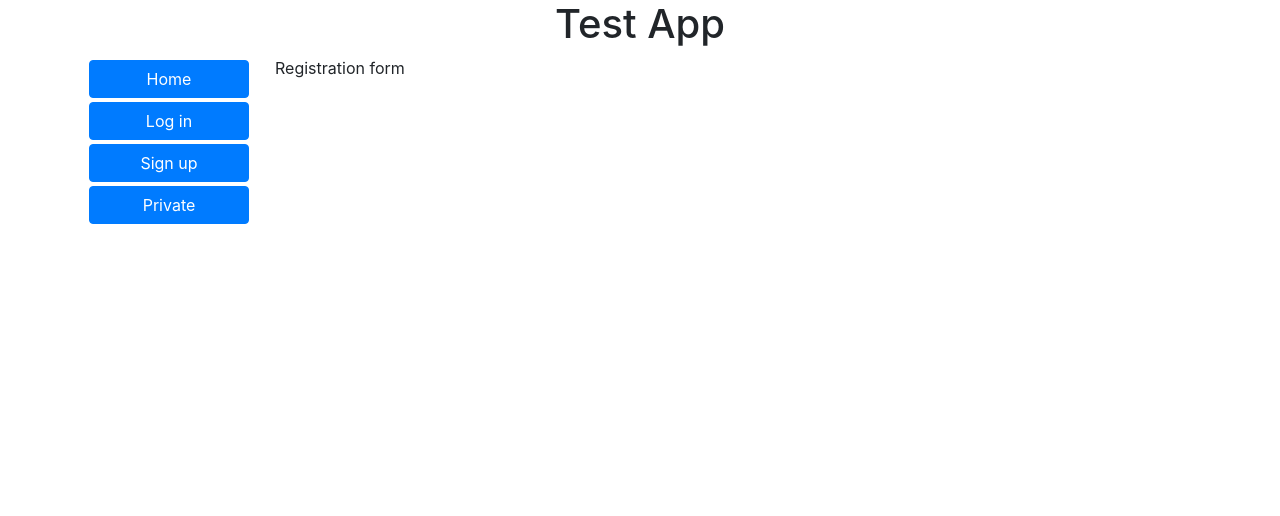
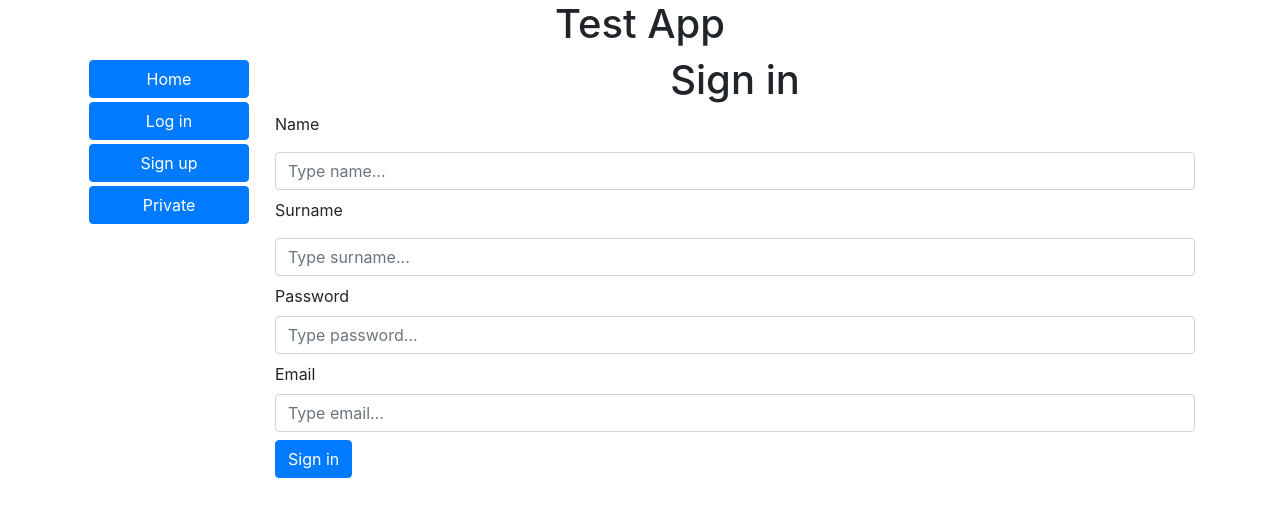
Before and after one commit to gzacharski/simple-app-react-spring-jwt, a React (Create React App) app in the folder front-end/: page /sign-up in a window 1280 px wide. Shown: the top 516 px of the page. Built offline with nearby package versions, Linux system fonts and the light colour scheme.

Commit message:
Add registration form and its test

```diff
--- a/front-end/src/main/components/forms/RegistrationForm.tsx
+++ b/front-end/src/main/components/forms/RegistrationForm.tsx
@@ -1,9 +1,94 @@
-import React from 'react'
+import React, { useState } from "react";
+import axios from "axios";
+import { userServiceUrl } from "src/main/data/urls";
 
 export default function RegistrationForm() {
-    return (
+  const [name, setName] = useState("");
+  const [surname, setSurname] = useState("");
+  const [password, setPassword] = useState("");
+  const [email, setEmail] = useState("");
+  const [callbackMessage, setCallbackMessage] = useState("");
+  const [error, setError] = useState(null);
+
+  const handleSubmit = (event: any) => {
+    event.preventDefault();
+
+    axios
+      .post(userServiceUrl, { name, surname, email, password })
+      .then((response) => {
+        if (response.data.success === "true") {
+          setCallbackMessage("Użytkownik został zarejestrowany");
+        } else {
+          setCallbackMessage("Adres email jest już zajęty");
+        }
+      })
+      .catch((error) => setError(error));
+  };
+
+  return (
+    <div>
+      <h1 className="text-center">Sign in</h1>
+      <form onSubmit={(event) => handleSubmit(event)}>
         <div>
-            Registration form
+          <label htmlFor="login-form-name">Name</label>
+          <div className="input-group my-2">
+            <input
+              id="login-form-name"
+              className="form-control"
+              value={name}
+              type="text"
+              placeholder="Type name..."
+              onChange={(event) => setName(event.target.value)}
+            />
+          </div>
         </div>
-    )
+        <div>
+          <label htmlFor="login-form-surname">Surname</label>
+          <div className="input-group my-2">
+            <input
+              id="login-form-surname"
+              className="form-control"
+              value={surname}
+              type="text"
+              placeholder="Type surname..."
+              onChange={(event) => setSurname(event.target.value)}
+            />
+          </div>
+        </div>
+        <div className="input-group my-2">
+          <label htmlFor="login-form-password">Password</label>
+          <div className="input-group">
+            <input
+              id="login-form-password"
+              className="form-control"
+              value={email}
+              type="text"
+              placeholder="Type password..."
+              onChange={(event) => setEmail(event.target.value)}
+            />
+          </div>
+        </div>
+        <div className="input-group my-2">
+          <label htmlFor="login-form-email">Email</label>
+          <div className="input-group">
+            <input
+              id="login-form-email"
+              className="form-control"
+              value={password}
+              type="password"
+              placeholder="Type email..."
+              onChange={(event) => setPassword(event.target.value)}
+            />
+          </div>
+        </div>
+        <button className="btn btn-primary" value="submit">
+          Sign in
+        </button>
+      </form>
+      {callbackMessage !== "" && (
+        <h3 className="text-center">{callbackMessage}</h3>
+      )}
+      {error && <span>Wystąpił błąd podczas rejestracji</span>}
+    </div>
+  );
 }
```
Also changed, not shown: 1 other file (tests, documents, lock files or other folders).
